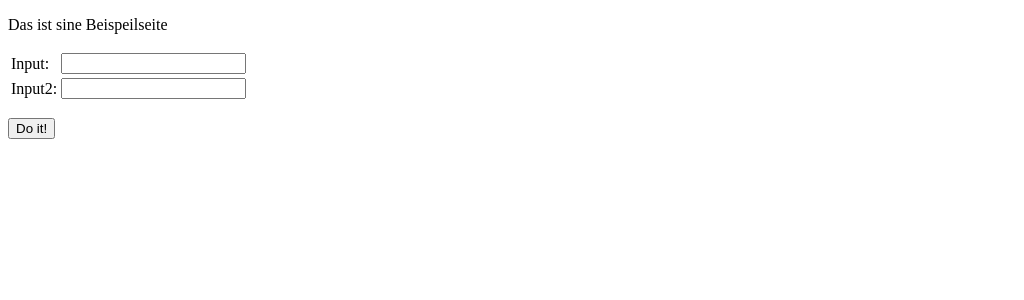
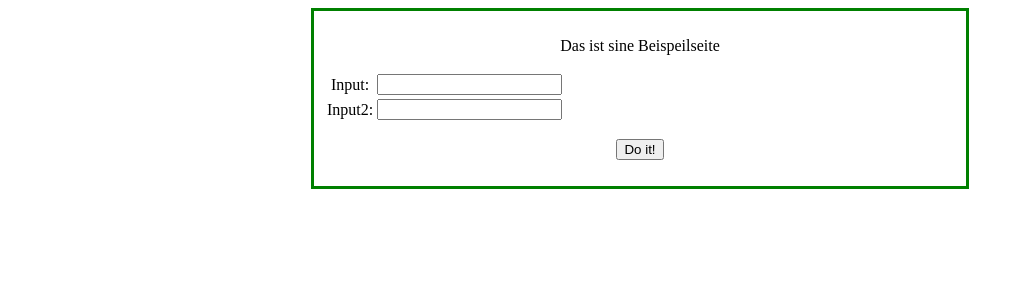
Before and after one commit to Bloxx12/GitBot, a Flask app: page / in a window 1280 px wide. Shown: the top 300 px of the page, without its empty margins (0-1024 px from the left). Run offline with Flask 2, Linux system fonts and the light colour scheme.

Commit message:
Some more changes

```diff
--- a/static/style.css
+++ b/static/style.css
@@ -0,0 +1,24 @@
+#form1 {
+    margin: auto;
+    width: 50%;
+    border: 3px solid green;
+    padding: 10px;
+    text-align: center;
+    padding: auto;
+    vertical-align: middle;
+        }
+
+#form2 {
+    margin: auto;
+    width: 50%;
+    border: 3px solid green;
+    padding: 10px;
+    text-align: center;
+    padding: auto;
+    vertical-align: middle;
+        }
+
+td {
+    text-align: center;
+
+        }
--- a/templates/index.html
+++ b/templates/index.html
@@ -2,7 +2,7 @@
 <html>
 
 <head>
-
+<link rel = "stylesheet" href="static/style.css" type="text/css">
 
 </head>
 <body>
--- a/templates/results.html
+++ b/templates/results.html
@@ -2,7 +2,7 @@
 
 {% block body %}
 
-<form method="post" action="/test">
+<form method="post" action="/test" id="form2">
     <table>
         <p>Das sind die Ausgaben:</p>
         <tr><td>Input:</td> <td>{{ inputeins }}</td></tr>
--- a/templates/template1.html
+++ b/templates/template1.html
@@ -2,7 +2,7 @@
 
 {% block body %}
 
-<form method="post" action="/test">
+<form method="post" action="/test" id="form1">
     <table>
         <p>Das ist sine Beispeilseite</p>
         <tr><td>Input:</td> <td><input name="eingabeeins"></td></tr>
```
